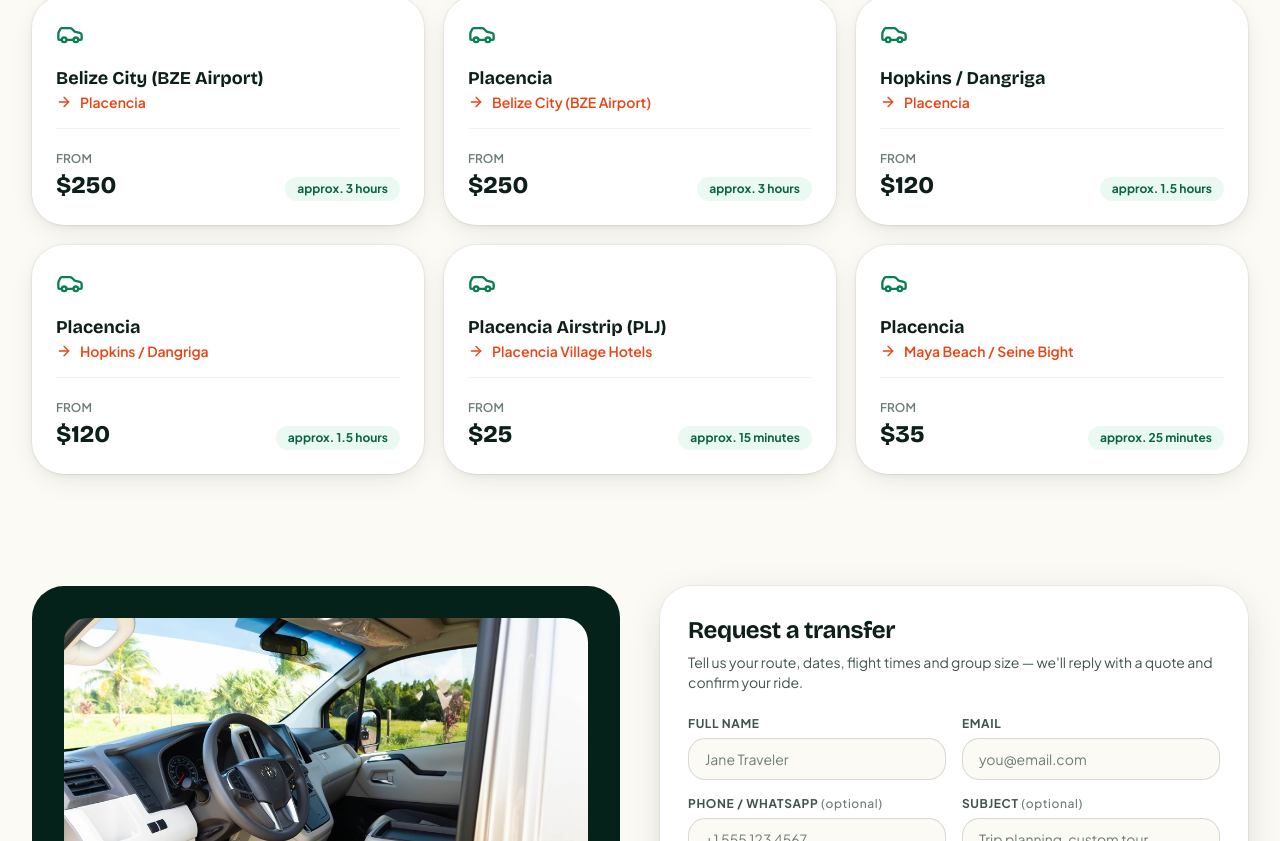
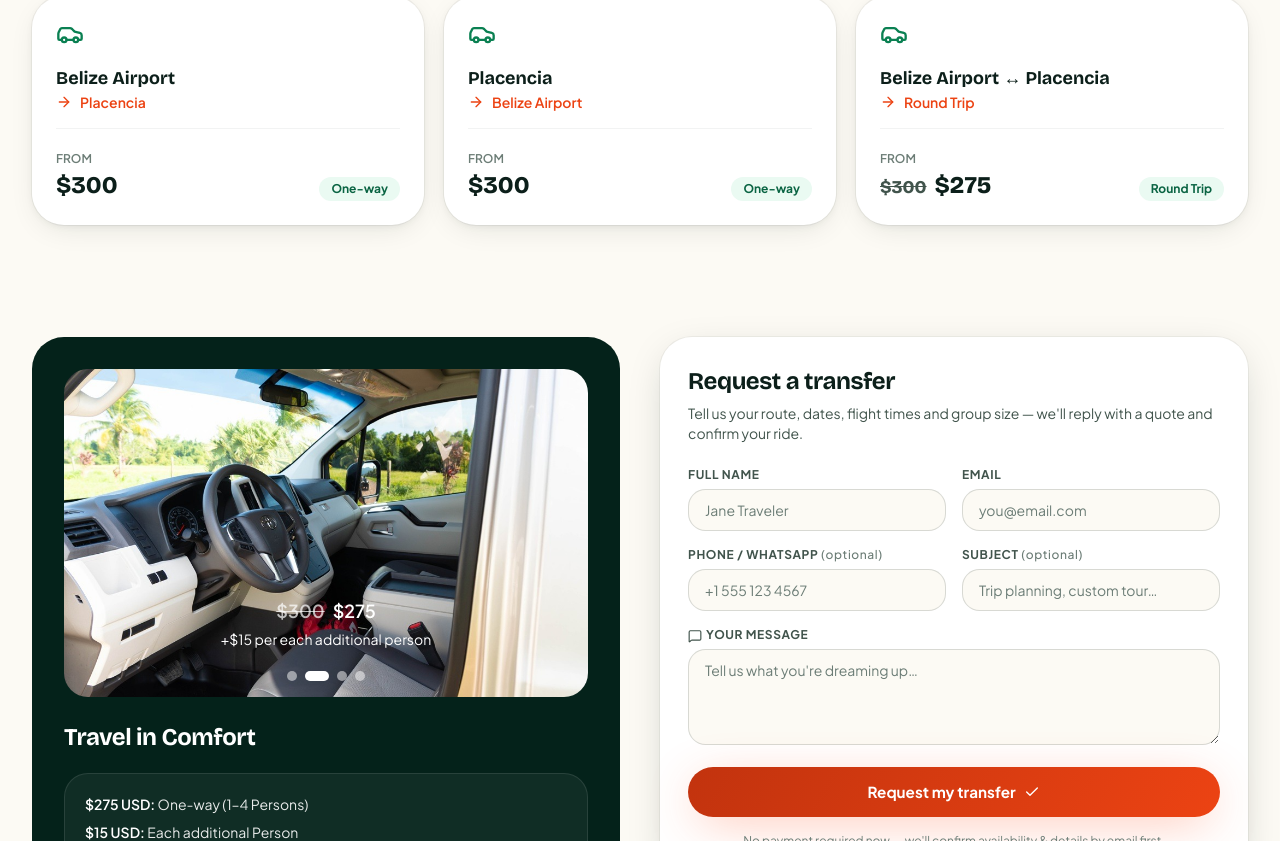
Before and after one commit to Rithvik2324/Wilder-Website, a Next.js app: page /transfers in a window 1280 px wide. Shown: the part 819-1660 px from the top of the page. Built offline with nearby package versions, Linux system fonts and the light colour scheme.

Commit message:
made more changes

```diff
--- a/src/app/page.tsx
+++ b/src/app/page.tsx
@@ -18,40 +18,6 @@ export default function HomePage() {
       <Hero />
       <Marquee />
 
-      {/* About Wilder */}
-      <section className="section">
-        <div className="container-page">
-          <Reveal className="grid items-center gap-10 lg:grid-cols-[0.9fr_1.1fr] lg:gap-16">
-            <div className="relative overflow-hidden rounded-3xl shadow-lift">
-              <Image
-                src="/wilder_photo.jpeg"
-                alt="Wilder Belize guide portrait"
-                width={854}
-                height={1280}
-                sizes="(max-width: 1024px) 100vw, 45vw"
-                className="aspect-[4/5] w-full object-cover"
-                priority
-              />
-            </div>
-
-            <div>
-              <SectionHeading
-                kicker="The Wilder difference"
-                title="About Wilder"
-                subtitle="Placeholder introduction about Wilder goes here. This section can tell guests who he is, where he grew up, why he started guiding, and what makes his approach to Belize adventures personal, local, and memorable."
-              />
-              <div className="mt-6 space-y-4 text-base leading-relaxed text-ink-soft md:text-lg">
-                <p>
-                  Placeholder text for Wilder&apos;s story. Share a warm paragraph about his roots in Belize, his connection to the jungle, rivers, waterfalls, Maya sites, and the people who make each trip feel genuine.
-                </p>
-                <p>
-                  Add another short paragraph here about his guiding style, favorite places to take travelers, and the kind of experience guests can expect when they explore Belize with him.
-                </p>
-              </div>
-            </div>
-          </Reveal>
-        </div>
-      </section>
 
       {/* Featured tours */}
       <section className="bg-sand-100">
@@ -130,14 +96,18 @@ export default function HomePage() {
       <section className="section bg-jungle-950 text-white">
         <div className="container-page grid items-center gap-12 lg:grid-cols-2">
           <Reveal>
-            <div className="relative">
-              <div className="overflow-hidden rounded-3xl shadow-lift">
-                <SmartImage src={MISC_IMAGES.about} alt="A small group exploring the Belize jungle with a local guide" theme="jungle-hike" className="aspect-[4/3]" sizes="(max-width:1024px) 100vw, 50vw" />
-              </div>
-              <div className="absolute -bottom-6 -right-4 hidden rounded-2xl bg-coral-500 px-6 py-5 text-white shadow-glow sm:block">
-                <div className="font-display text-3xl font-extrabold">15+</div>
-                <div className="text-xs font-semibold uppercase tracking-wider">Years guiding Belize</div>
-              </div>
+            <div className="overflow-hidden rounded-3xl shadow-lift">
+              <video
+                className="aspect-[4/3] w-full object-cover"
+                autoPlay
+                muted
+                loop
+                playsInline
+                controls
+              >
+                <source src="/videos/wilder_belize_guide.mp4" type="video/mp4" />
+                Your browser does not support the video tag.
+              </video>
             </div>
           </Reveal>
           <Reveal>
--- a/src/app/transfers/page.tsx
+++ b/src/app/transfers/page.tsx
@@ -33,7 +33,11 @@ export default function TransfersPage() {
           </Reveal>
 
           <Stagger className="mt-12 grid gap-5 sm:grid-cols-2 lg:grid-cols-3">
-            {t.routes.map((r) => (
+            {[
+              { from: "Belize Airport", to: "Placencia", price: "$300", duration: "One-way" },
+              { from: "Placencia", to: "Belize Airport", price: "$300", duration: "One-way" },
+              { from: "Belize Airport ↔ Placencia", to: "Round Trip", price: "$275", originalPrice: "$300", duration: "Round Trip" },
+            ].map((r) => (
               <StaggerItem key={`${r.from}-${r.to}`}>
                 <div className="flex h-full flex-col rounded-3xl bg-white p-6 shadow-soft ring-1 ring-ink/5 transition hover:-translate-y-1 hover:shadow-lift">
                   <Car className="h-7 w-7 text-jungle-600" />
@@ -46,7 +50,16 @@ export default function TransfersPage() {
                   <div className="mt-4 flex items-end justify-between border-t border-ink/5 pt-4">
                     <div>
                       <span className="text-xs font-semibold uppercase text-ink-faint">From</span>
-                      <div className="font-display text-2xl font-extrabold text-ink">${r.price}</div>
+                      <div className="font-display text-2xl font-extrabold text-ink">
+                        {r.originalPrice ? (
+                          <>
+                            <span className="mr-2 text-lg text-ink-soft line-through">{r.originalPrice}</span>
+                            <span>{r.price}</span>
+                          </>
+                        ) : (
+                          r.price
+                        )}
+                      </div>
                     </div>
                     <span className="rounded-full bg-jungle-50 px-3 py-1 text-xs font-bold text-jungle-700">{r.duration}</span>
                   </div>
@@ -69,8 +82,8 @@ export default function TransfersPage() {
               </h2>
               <div className="mt-5 rounded-2xl border border-white/10 bg-white/5 p-5">
                 <div className="space-y-2 text-sm text-white/90">
-                  <p><span className="font-semibold text-white">$300 USD:</span> One-way (1–4 Persons)</p>
-                  <p><span className="font-semibold text-white">$30 USD:</span> Each additional Person</p>
+                  <p><span className="font-semibold text-white">$275 USD:</span> One-way (1–4 Persons)</p>
+                  <p><span className="font-semibold text-white">$15 USD:</span> Each additional Person</p>
                   <p><span className="font-semibold text-white">Free:</span> Children under 10 years of age</p>
                 </div>
 
--- a/src/components/TransferSlideshow.tsx
+++ b/src/components/TransferSlideshow.tsx
@@ -48,6 +48,13 @@ export function TransferSlideshow() {
           />
         ))}
       </div>
+
+      <div className="absolute bottom-12 left-1/2 -translate-x-1/2 text-center text-white">
+        <p className="text-lg font-semibold">
+          <span className="line-through text-white/70 mr-2">$300</span>$275
+        </p>
+        <p className="text-sm mt-1">+$15 per each additional person</p>
+      </div>
     </div>
   );
 }
--- a/src/components/home/Hero.tsx
+++ b/src/components/home/Hero.tsx
@@ -274,12 +274,12 @@ export function Hero() {
                   <Star key={i} className="h-4 w-4 fill-gold-400 text-gold-400" />
                 ))}
               </div>
-              <span className="text-sm font-semibold text-white">4.9 on Tripadvisor</span>
+              <span className="text-sm font-semibold text-white">5.0 on Tripadvisor</span>
             </div>
             <div className="h-8 w-px bg-white/20" />
-            <div className="text-sm text-white/85"><span className="font-bold text-white">12,000+</span> travelers guided</div>
+            <div className="text-sm text-white/85"><span className="font-bold text-white">5,000+</span> travelers guided</div>
             <div className="h-8 w-px bg-white/20" />
-            <div className="text-sm text-white/85"><span className="font-bold text-white">15+</span> years in the wild</div>
+            <div className="text-sm text-white/85"><span className="font-bold text-white">8+</span> years in the wild</div>
           </div>
         </motion.div>
       </motion.div>
--- a/src/data/site.ts
+++ b/src/data/site.ts
@@ -185,7 +185,7 @@ export const site = {
   ],
   "transfer": {
     "title": "Transfers & Ground Transport",
-    "description": "Skip the guesswork of getting around southern Belize and let us drive. Our drivers know every turn of the Hummingbird and Southern Highways, and our air-conditioned vehicles get you door to door so your adventure starts the moment you arrive.",
+    "description": "Skip the guesswork of getting around southern Belize and let us drive. Our drivers know every turn of the Coastal plane and Southern Highways to Palencia, and our air-conditioned vehicles get you door to door so your adventure starts the moment you arrive.",
     "slideshowImages": [
       "/images/transfer-1.jpeg",
       "/images/transfer-2.jpeg",
```
Also changed, not shown: 1 other file (tests, documents, lock files or other folders).
